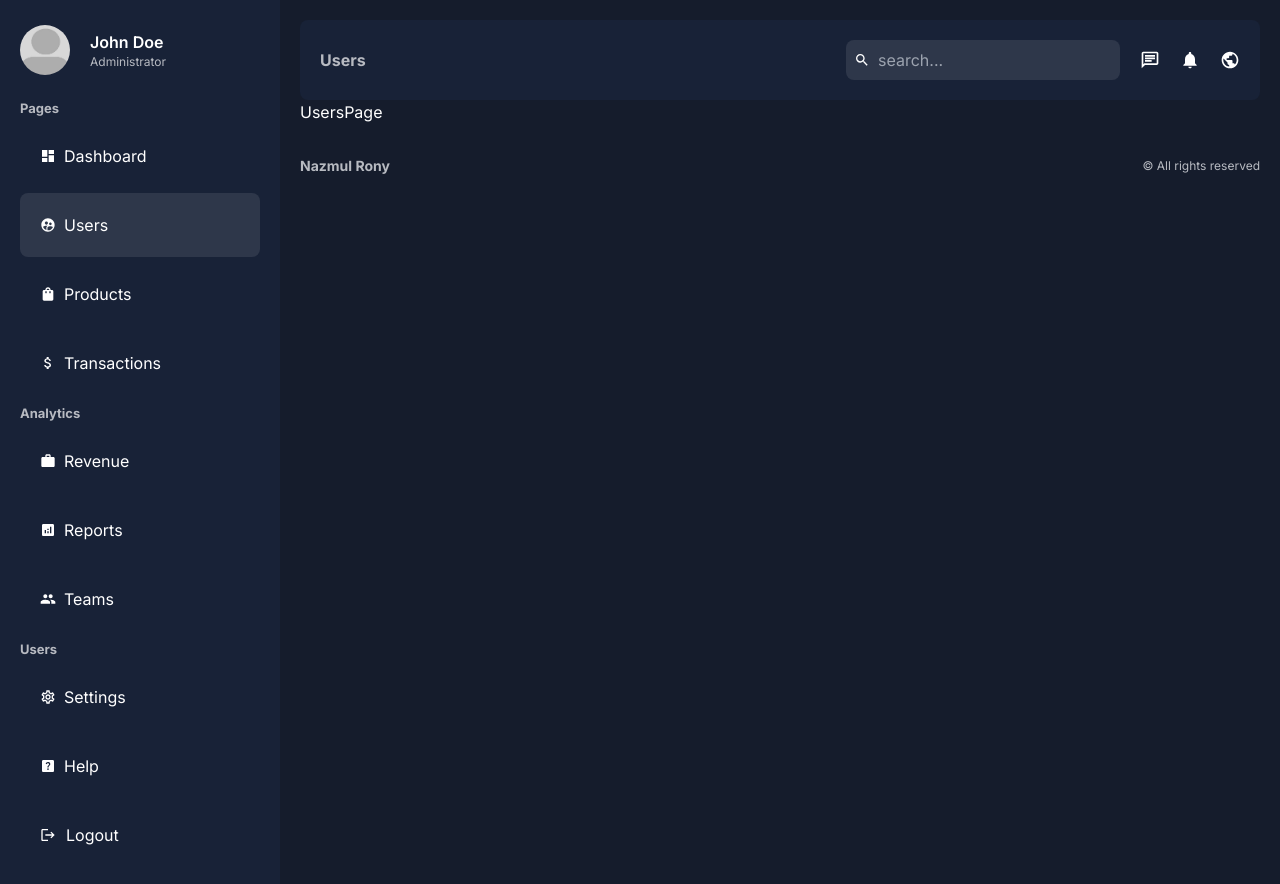
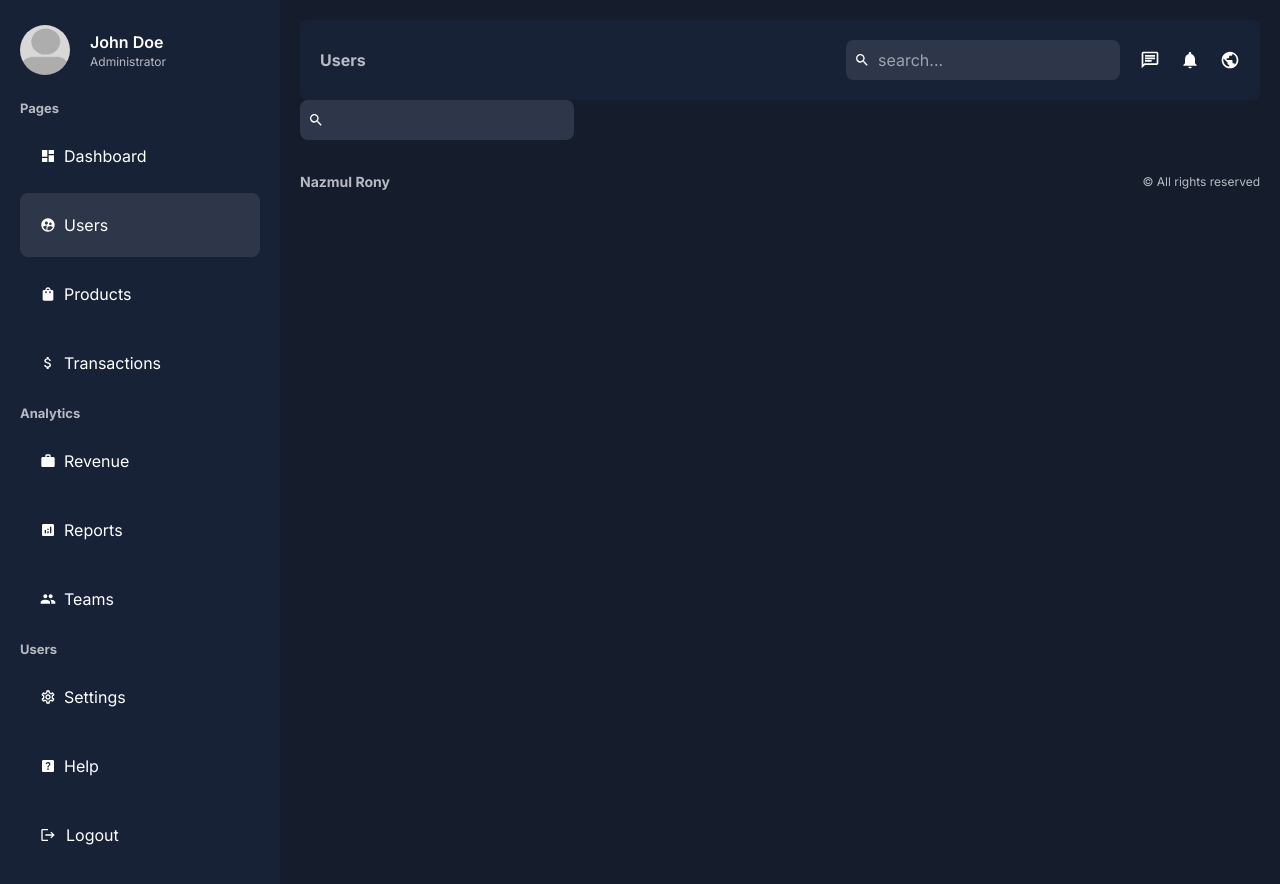
Before and after one commit to nazmulrony/admin-dashboard-next-14, a Next.js app: page /dashboard/users in a window 1280 px wide. Shown: the top 884 px of the page. Built offline with nearby package versions, Linux system fonts and the light colour scheme.

Commit message:
search button designed

```diff
--- a/src/app/dashboard/users/page.tsx
+++ b/src/app/dashboard/users/page.tsx
@@ -1,3 +1,12 @@
+import Search from "@/components/dashboard/search/search";
+
 export default function UsersPage() {
-    return <div>UsersPage</div>;
+    return (
+        <div className="">
+            <div>
+                <Search placeholder={""} />
+            </div>
+            <table></table>
+        </div>
+    );
 }
--- /dev/null
+++ b/src/components/dashboard/search/search.tsx
@@ -0,0 +1,18 @@
+import { MdSearch } from "react-icons/md";
+
+type SearchProps = {
+    placeholder?: string;
+};
+
+export default function Search({ placeholder }: SearchProps) {
+    return (
+        <div className="flex items-center gap-2 bg-[#2e374a] p-2 rounded-lg w-max">
+            <MdSearch />
+            <input
+                type="text"
+                placeholder={placeholder}
+                className=" bg-transparent border-none text-textSoft outline-none"
+            />
+        </div>
+    );
+}
```
